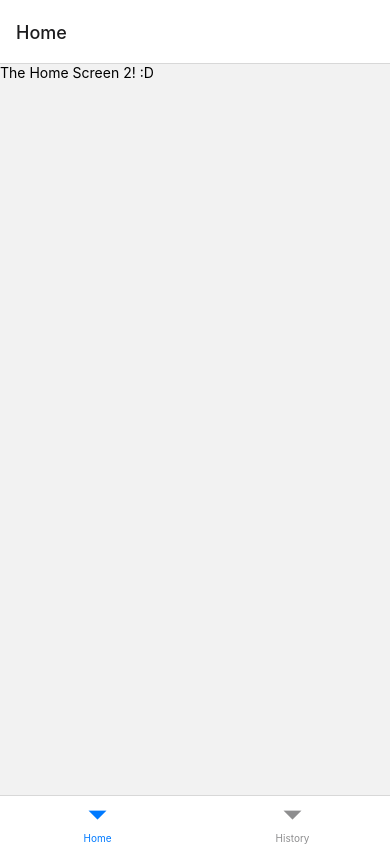
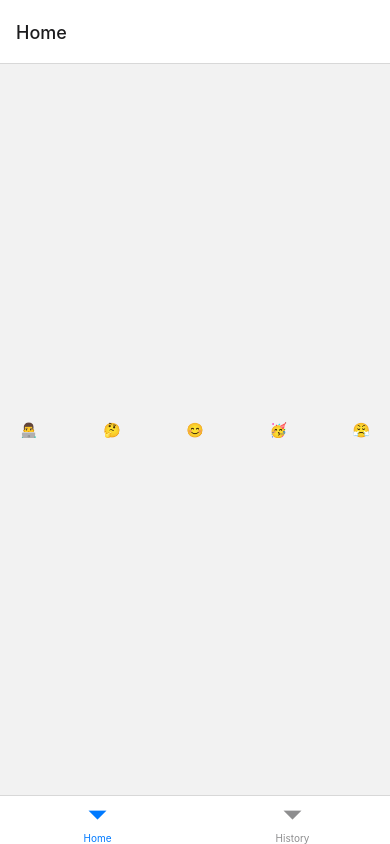
Before and after one commit to USSDlover/mood_tracker, a React Native app: screen / in a window 390 px wide. Built offline with nearby package versions, Linux system fonts and the light colour scheme.

Commit message:
feat: implement the moodpicker component

```diff
--- /dev/null
+++ b/src/components/MoodPicker.tsx
@@ -0,0 +1,25 @@
+import React from 'react';
+import { StyleSheet, Text, View } from 'react-native';
+
+const moodOptions = [
+    { emoji: '👨‍💻', description: 'studious' },
+    { emoji: '🤔', description: 'pensive' },
+    { emoji: '😊', description: 'happy' },
+    { emoji: '🥳', description: 'celebratory' },
+    { emoji: '😤', description: 'frustrated' },
+];
+
+export const MoodPicker: React.FC = () => {
+    return <View style={styles.moodOptions}>
+        {moodOptions.map(option => (
+            <Text key={option.emoji}>{option.emoji}</Text>
+        ))}
+    </View>
+}
+
+const styles = StyleSheet.create({
+    moodOptions: {
+        flexDirection: 'row',
+        justifyContent: 'space-between'
+    }
+})
--- a/src/screens/Home.screen.tsx
+++ b/src/screens/Home.screen.tsx
@@ -1,8 +1,17 @@
 import React from 'react';
-import { Text, View } from 'react-native';
+import { StyleSheet, Text, View } from 'react-native';
+import { MoodPicker } from '../components/MoodPicker';
 
 export const HomeScreen: React.FC = () => {
-    return <View>
-        <Text>The Home Screen 2! :D</Text>
+    return <View style={styles.container}>
+        <MoodPicker />
     </View>
 }
+
+const styles = StyleSheet.create({
+    container: {
+        flex: 1,
+        justifyContent: 'center',
+        paddingHorizontal: 20
+    }
+})
```
